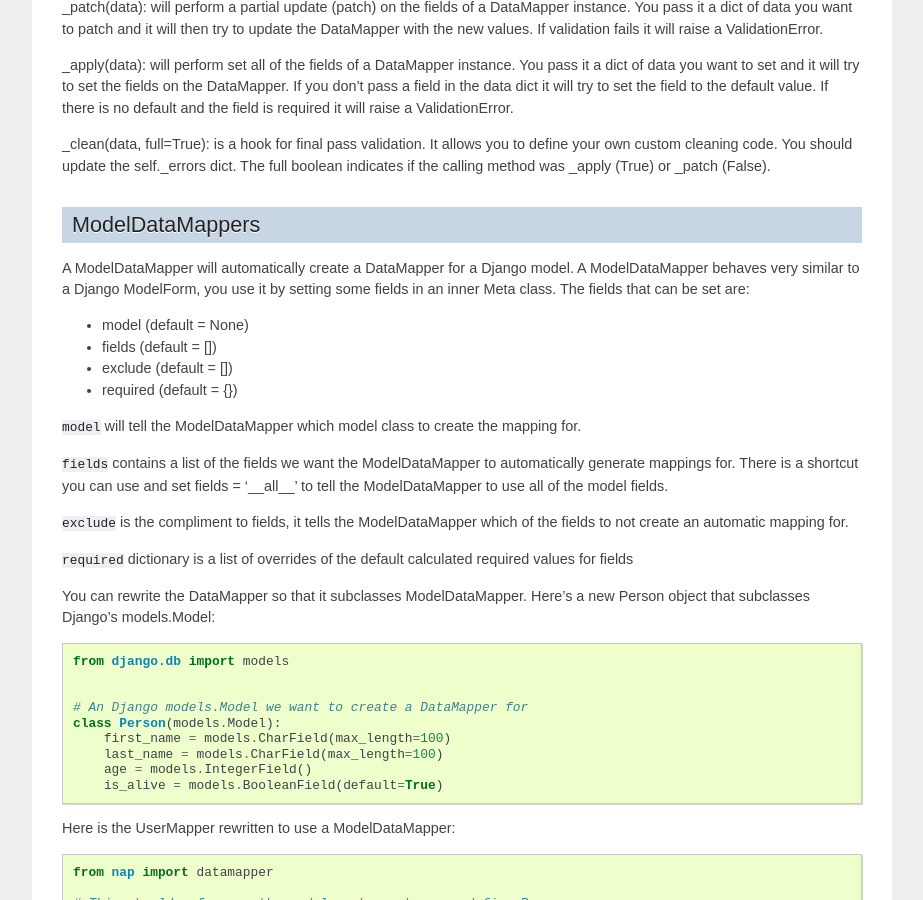
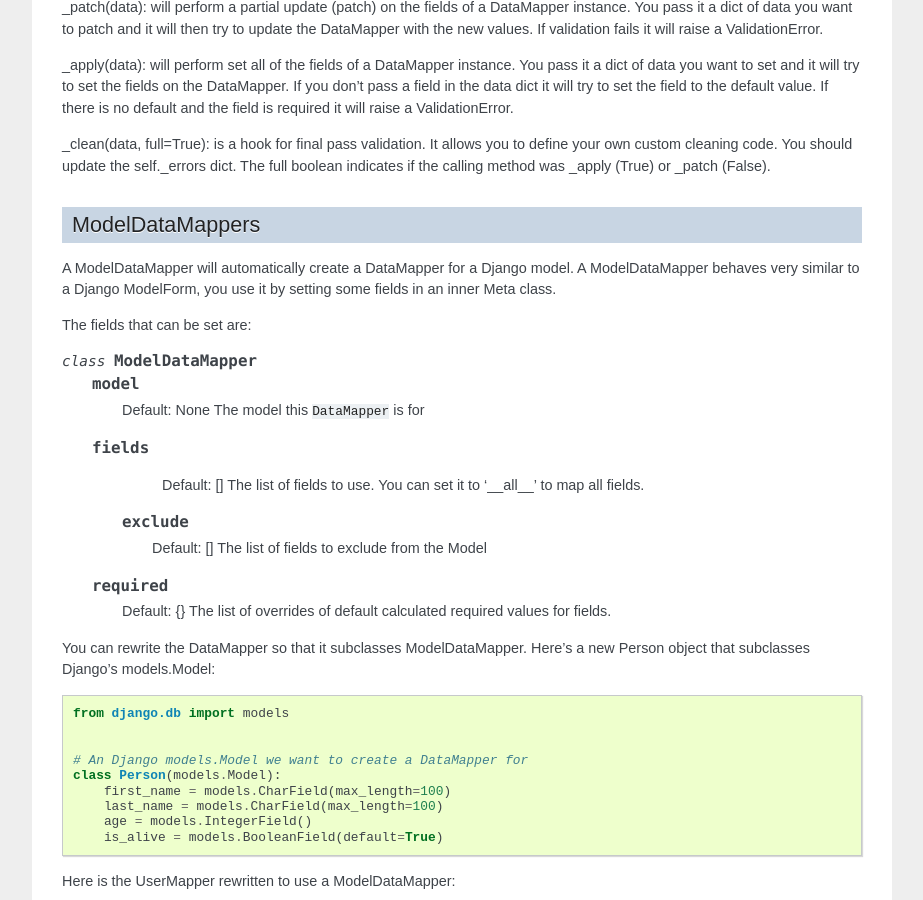
Before and after one commit to funkybob/django-nap, a Sphinx documentation site: the page built from docs/datamapper/index.rst, in a window 1280 px wide and 900 px high, scrolled down 1804 px. Shown: the whole window, without its empty margins (198-1121 px from the left). Built offline with Sphinx 7.4.7, drawn with Linux system fonts in a browser that asks for light colours; pages that are not in the unit, such as notebooks, are missing from menus; some of the changed text lies outside the part shown.

Commit message:
Improved presentation of ModelDM fields

```diff
--- a/docs/datamapper/index.rst
+++ b/docs/datamapper/index.rst
@@ -125,25 +125,31 @@ ModelDataMappers
 ================
 A ModelDataMapper will automatically create a DataMapper for a Django model. A
 ModelDataMapper behaves very similar to a Django ModelForm, you use it by
-setting some fields in an inner Meta class. The fields that can be set are:
+setting some fields in an inner Meta class.
 
-- model (default = None)
-- fields (default = [])
-- exclude (default = [])
-- required (default = {})
+The fields that can be set are:
 
-``model`` will tell the ModelDataMapper which model class to create the mapping
-for.
+.. class:: ModelDataMapper
 
-``fields`` contains a list of the fields we want the ModelDataMapper to
-automatically generate mappings for. There is a shortcut you can use and set
-fields = '__all__' to tell the ModelDataMapper to use all of the model fields.
+   .. attribute:: model
 
-``exclude`` is the compliment to fields, it tells the ModelDataMapper which of
-the fields to not create an automatic mapping for.
+      Default: None
+      The model this ``DataMapper`` is for
 
-``required`` dictionary is a list of overrides of the default calculated
-required values for fields
+   .. attribute:: fields
+
+      Default: []
+      The list of fields to use. You can set it to '__all__' to map all fields.
+
+    .. attribute:: exclude
+
+      Default: []
+      The list of fields to exclude from the Model
+
+   .. attribute:: required
+
+      Default: {}
+      The list of overrides of default calculated required values for fields.
 
 You can rewrite the DataMapper so that it subclasses ModelDataMapper. Here's a
 new Person object that subclasses Django's models.Model:
```
